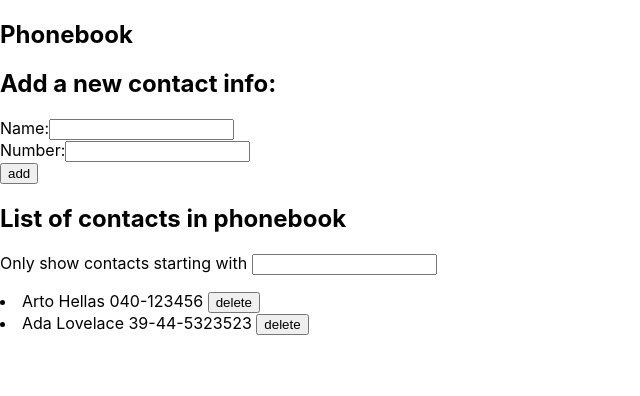
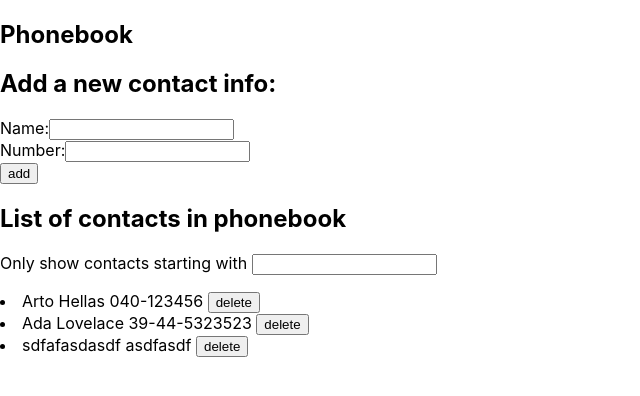
Before and after one commit to valmiste/fullstackopen2021, a React (Create React App) app in the folder osa2/puhelinluettelo/: page / in a window 1280 px wide. Shown: the top 396 px of the page, without its empty margins (0-640 px from the left). Built offline with nearby package versions, Linux system fonts and the light colour scheme; data requests are answered from the project's data file; the HTML template or start-up script is replaced by a standard one.

Commit message:
2.17: final

```diff
--- a/osa2/puhelinluettelo/db.json
+++ b/osa2/puhelinluettelo/db.json
@@ -9,6 +9,11 @@
       "name": "Ada Lovelace",
       "number": "39-44-5323523",
       "id": 2
+    },
+    {
+      "name": "sdfafasdasdf",
+      "number": "asdfasdf",
+      "id": 4
     }
   ]
 }
--- a/osa2/puhelinluettelo/src/App.js
+++ b/osa2/puhelinluettelo/src/App.js
@@ -44,7 +44,7 @@ const Person = (props) => {
       {props.person.name} {props.person.number}
       {" "}
       <button type="button" onClick={() => {
-        props.removePerson(props.person.id)}
+        props.removePerson(props.person.id, props.person.name)}
         }>
         delete
       </button>
@@ -98,7 +98,10 @@ const App = () => {
     promiseFromPersons.then(handlePersonsData);
   }, []);
 
-  const removePerson = (id) => {
+  const removePerson = (id, personName) => {
+
+    if (!window.confirm(`Delete ${personName}`)) return false;
+
     personService.remove(id)
     .then( response => {
       if (response.status === 200) {
```
